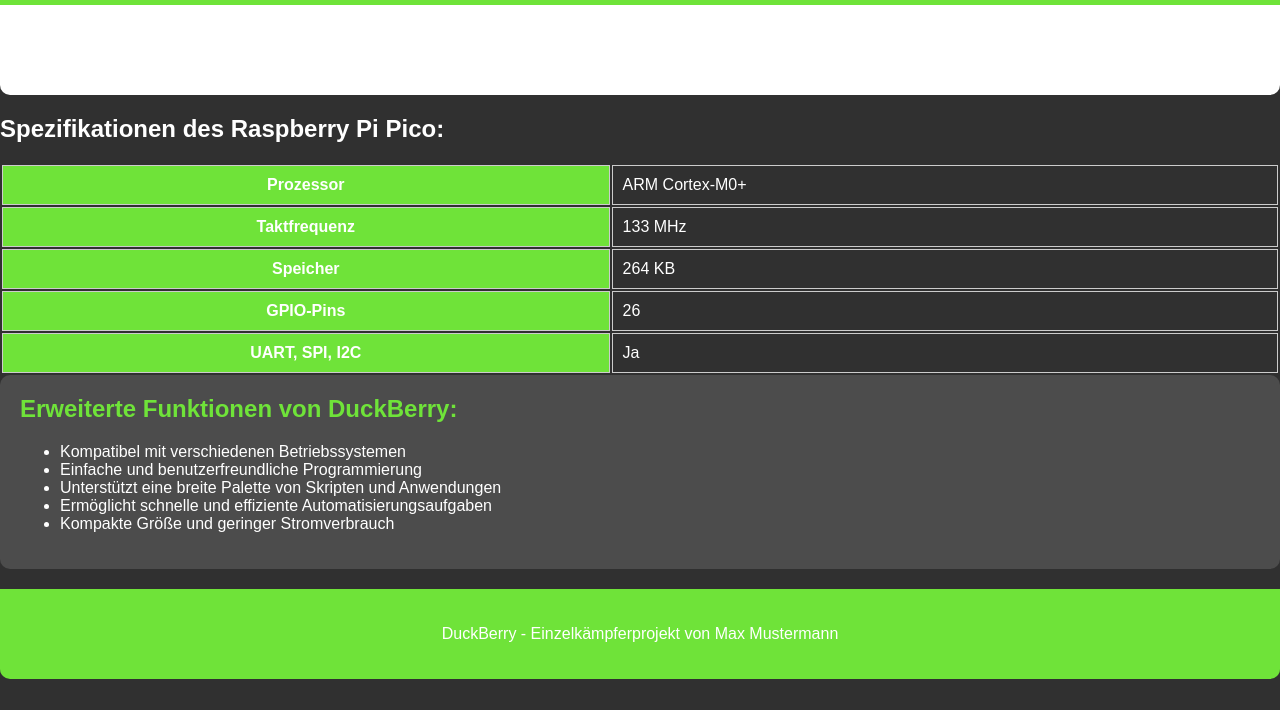
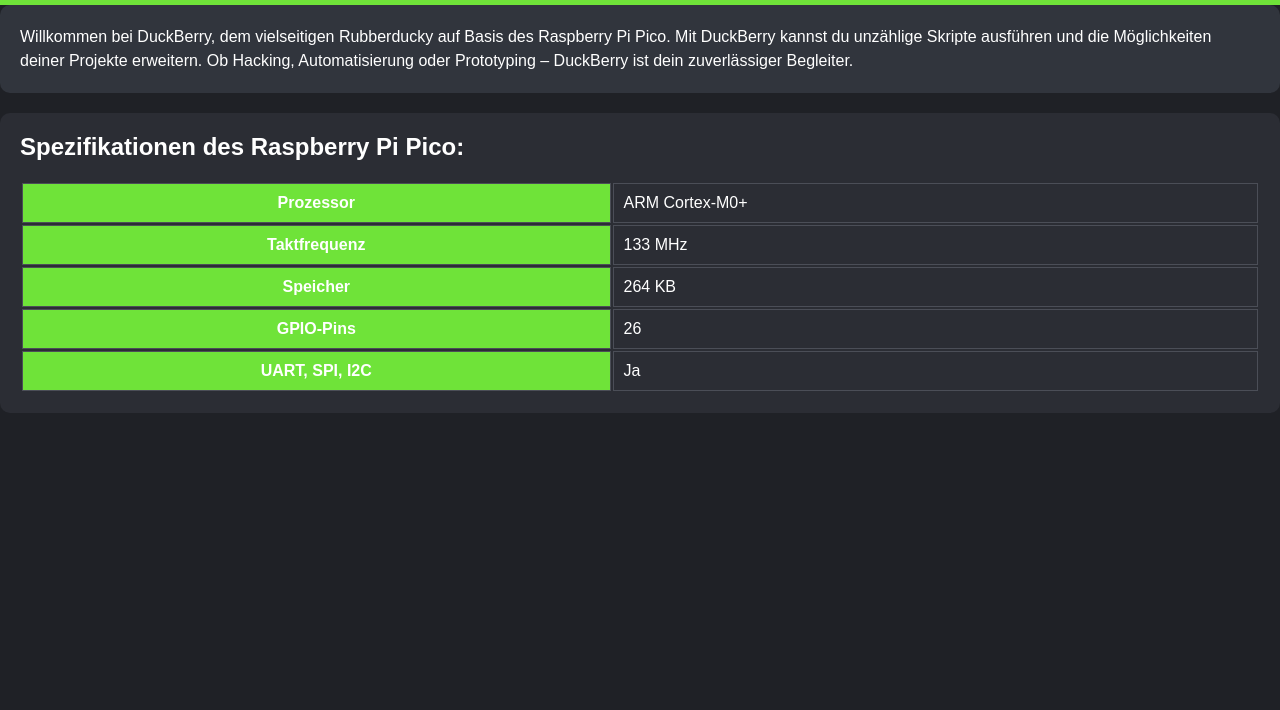
Before and after one commit to duck-berry/duck-berry.github.io, a plain HTML site: page index.html in a window 1280 px wide. Shown: the part 90-800 px from the top of the page. Drawn offline with Linux system fonts and the light colour scheme.

Commit message:
Update index.html

```diff
--- a/index.html
+++ b/index.html
@@ -14,7 +14,7 @@
       font-family: Arial, sans-serif;
       margin: 0;
       padding: 0;
-      background-color: #303030;
+      background-color: #1F2126;
       color: #FFFFFF;
     }
 
@@ -34,18 +34,30 @@
     .logo {
       font-size: 48px;
       font-weight: bold;
-      color: #FF3364;
+      color: #6FE339;
     }
 
     .product-description {
-      background-color: #FFFFFF;
+      background-color: #31353D;
       padding: 20px;
-      border-radius: 0 0 10px 10px;
+      border-radius: 10px;
       margin-bottom: 20px;
     }
 
+    .product-description p {
+      margin: 0;
+      line-height: 1.5;
+    }
+
     .specs {
-      margin-top: 20px;
+      background-color: #2B2D34;
+      border-radius: 10px;
+      padding: 20px;
+      margin-bottom: 20px;
+    }
+
+    .specs h2 {
+      margin-top: 0;
     }
 
     .specs table {
@@ -55,7 +67,7 @@
     .specs table th,
     .specs table td {
       padding: 10px;
-      border: 1px solid #CCCCCC;
+      border: 1px solid #4B4E57;
     }
 
     .specs table th {
@@ -63,28 +75,14 @@
       color: #FFFFFF;
     }
 
-    .features {
-      padding: 20px;
-      background-color: #4C4C4C;
-      border-radius: 10px;
-      margin-bottom: 20px;
-    }
+    @media screen and (max-width: 600px) {
+      .header h1 {
+        font-size: 24px;
+      }
 
-    .features h2 {
-      color: #6FE339;
-      margin-top: 0;
-    }
-
-    .features p {
-      color: #FFFFFF;
-    }
-
-    .footer {
-      background-color: #6FE339;
-      color: #FFFFFF;
-      padding: 20px;
-      text-align: center;
-      border-radius: 0 0 10px 10px;
+      .logo {
+        font-size: 36px;
+      }
     }
   </style>
 </head>
@@ -95,7 +93,7 @@
   </div>
 
   <div class="product-description">
-    <p>DuckBerry ist der ultimative Rubberducky, der unzählige Skripte unterstützt. Er wurde mit einem Raspberry Pi Pico entwickelt und bietet Ihnen grenzenlose Möglichkeiten.</p>
+    <p>Willkommen bei DuckBerry, dem vielseitigen Rubberducky auf Basis des Raspberry Pi Pico. Mit DuckBerry kannst du unzählige Skripte ausführen und die Möglichkeiten deiner Projekte erweitern. Ob Hacking, Automatisierung oder Prototyping – DuckBerry ist dein zuverlässiger Begleiter.</p>
   </div>
 
   <div class="specs">
@@ -123,25 +121,6 @@
       </tr>
     </table>
   </div>
-
-  <div class="features">
-    <h2>Erweiterte Funktionen von DuckBerry:</h2>
-    <ul>
-      <li>Kompatibel mit verschiedenen Betriebssystemen</li>
-      <li>Einfache und benutzerfreundliche Programmierung</li>
-      <li>Unterstützt eine breite Palette von Skripten und Anwendungen</li>
-      <li>Ermöglicht schnelle und effiziente Automatisierungsaufgaben</li>
-      <li>Kompakte Größe und geringer Stromverbrauch</li>
-    </ul>
-  </div>
-
-  <div class="footer">
-    <p>DuckBerry - Einzelkämpferprojekt von Max Mustermann</p>
-  </div>
-
-  <script>
-    // JavaScript code can be added here if necessary.
-  </script>
 </body>
 
 </html>
```
